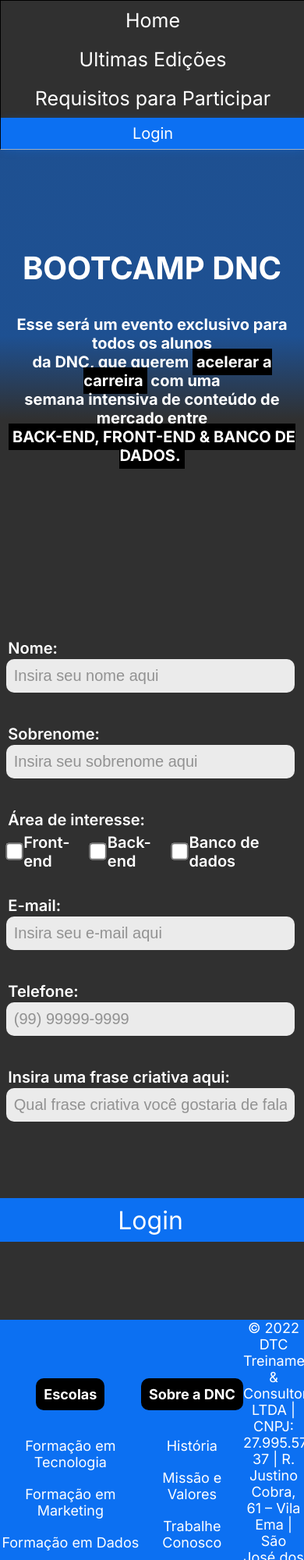
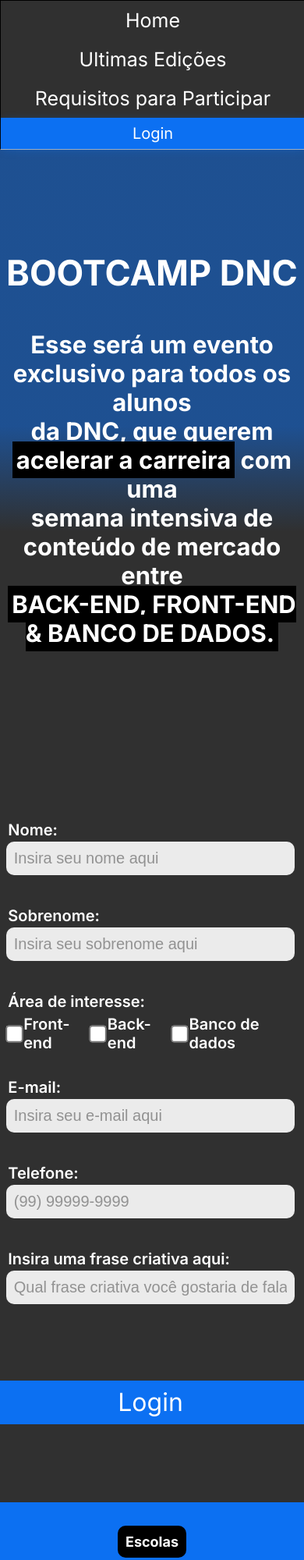
Before and after one commit to caslugomez/Bootcamp-dnc, a plain HTML site: page index.html in a window 390 px wide. Shown: the top 2000 px of the page at 78% size. Drawn offline with Linux system fonts and the light colour scheme.

Commit message:
Mídia query no Footer

```diff
--- a/style.css
+++ b/style.css
@@ -244,11 +244,11 @@ footer .linha2 a:hover{
     /* TEXTO PRINCIPAL */
 
     #texto h1{
-        font-size: 40px;
+        font-size: 45px;
     }
 
     #texto h2{
-        font-size: 20px;
+        font-size: 31px;
         padding-right: 5px;
         padding-left: 5px;
     }
@@ -267,4 +267,15 @@ footer .linha2 a:hover{
         font-size: 20px;
     }
 
+     /*AJUSTANDO FOOTER*/
+
+     .linha1 {
+        flex-direction: column;
+      }
+
+      footer .endereco{
+        width: 95%;
+        margin-bottom: 20px;
+      }
+
   }
```
